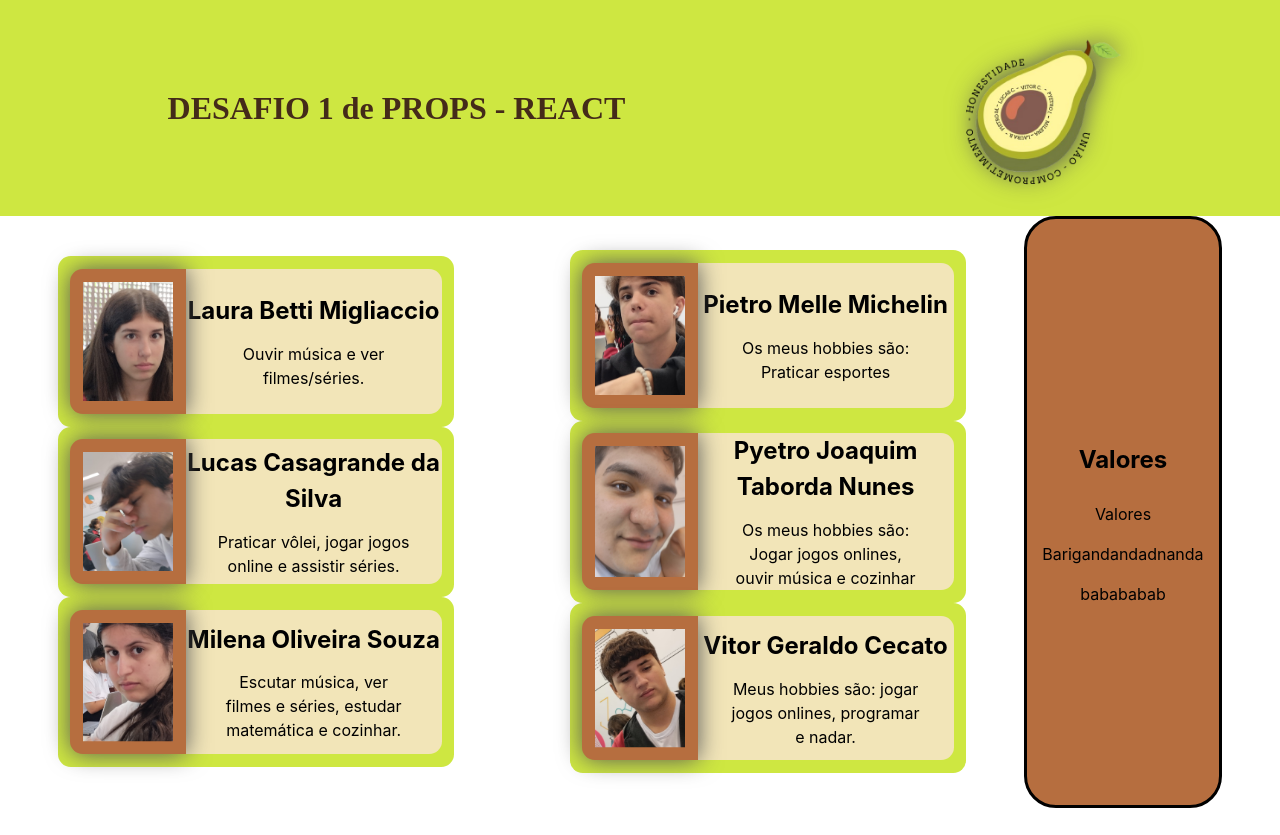
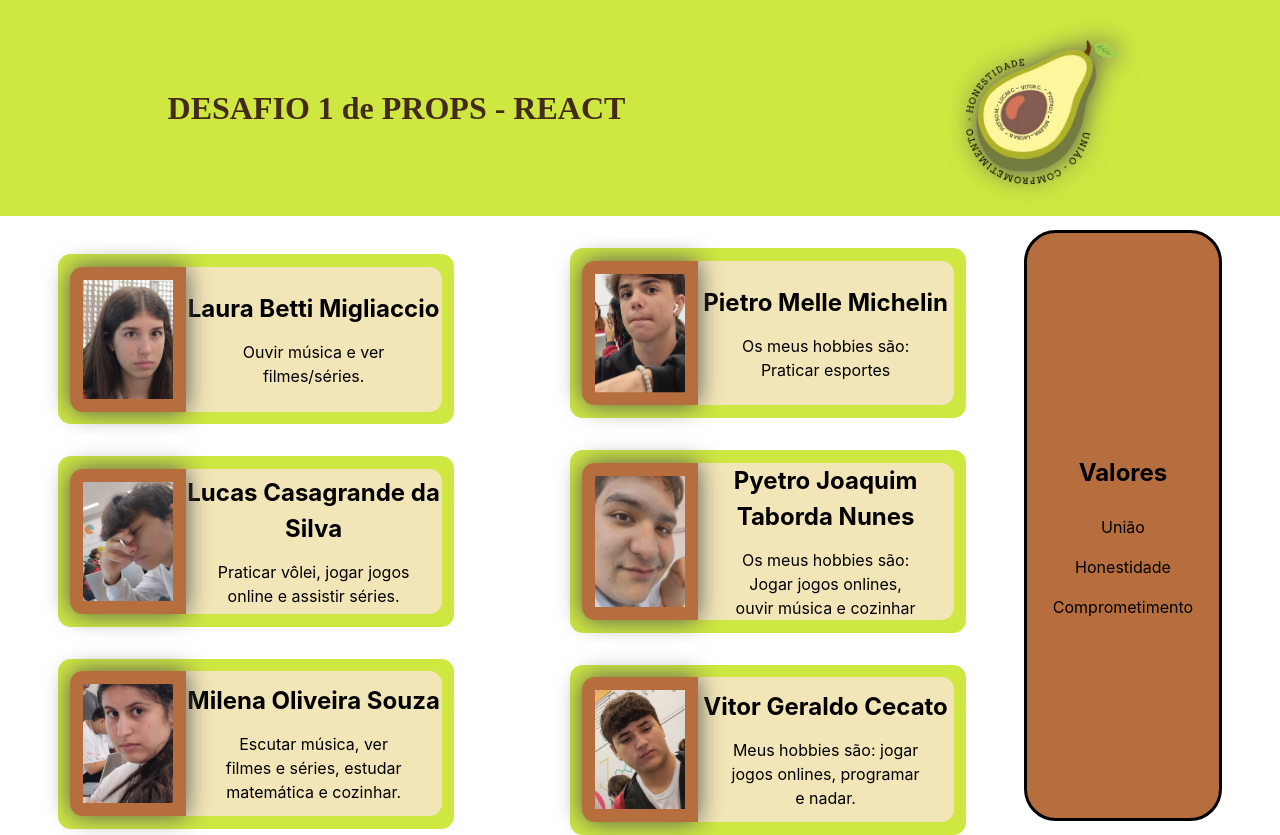
Before and after one commit to vitorcecato-sesi/desafio-react-grupo3, a React (Vite) app: page / in a window 1280 px wide. Before the commit the page ends 808 px from the top, so only its background shows below. Built offline with nearby package versions, Linux system fonts and the light colour scheme.

Commit message:
Correção de espaçamentos

```diff
--- a/src/App.css
+++ b/src/App.css
@@ -22,9 +22,11 @@
   align-items: center;
   justify-content: space-around;
   width: 80vw;
+  padding-top: 2em;
 }
 
 .blocoCartas {
   display: flex;
   flex-direction: column;
+  gap: 2em;
 }
--- a/src/App.jsx
+++ b/src/App.jsx
@@ -69,7 +69,7 @@ function App() {
           />
         </section>
         </main>
-        <Valores  valor1="Valores" valor2="Barigandandadnanda" valor3="babababab"/>
+        <Valores  valor1="União" valor2="Honestidade" valor3="Comprometimento"/>
       </section>
 
     </>
--- a/src/components/aside.jsx
+++ b/src/components/aside.jsx
@@ -1,19 +1,14 @@
 import "./Aside.css"
-
-
 
 function Valores(props) {
     return(
         <div className="lado">
-
             <h1>Valores</h1>
             <ul>
                 <li>{props.valor1}</li>
                 <li>{props.valor2}</li>
                 <li>{props.valor3}</li>
             </ul>
-
-
         </div>
     )
 }
```
Lines whose indentation alone changed are shown as unchanged.
